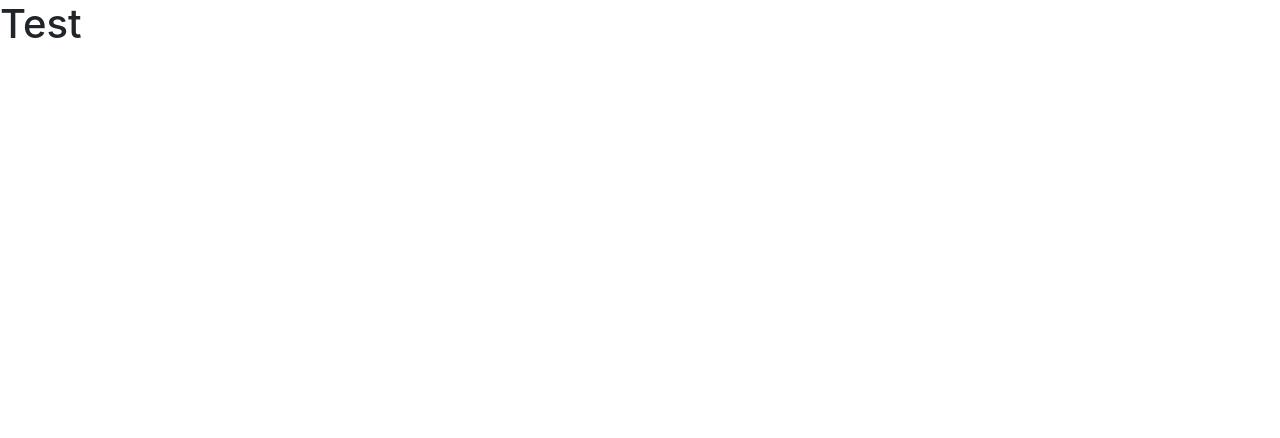
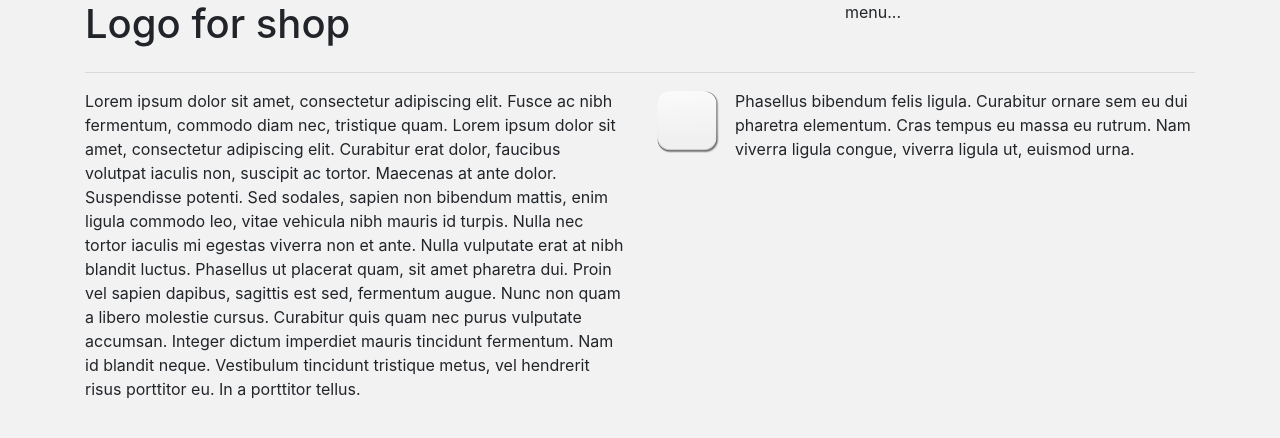
Before and after one commit to makhmudovMR/django_online_store, a Django app: page /landing/ in a window 1280 px wide. Before the commit the part shown is almost empty. Shown: the top 438 px of the page. Run offline with Django 3.2, Linux system fonts and the light colour scheme; some libraries are stand-ins or nearby versions.

Commit message:
change html files

```diff
--- a/onlinestore/landing/templates/landing/landing.html
+++ b/onlinestore/landing/templates/landing/landing.html
@@ -1,5 +1,34 @@
 {% extends "landing/wrapper.html" %}
 
 {%block body%}
-<h1>Test</h1>
+<div class="container">
+    <div class="row">
+        <div class="col">
+            <h1>Logo for shop</h1>
+        </div>
+        <div class="col">
+
+        </div>
+        <div class="col">
+            menu...
+        </div>
+    </div>
+</div>
+<div class="container">
+    <hr>
+    <div class="row">
+        <div class="col">
+            <p>Lorem ipsum dolor sit amet, consectetur adipiscing elit. Fusce ac nibh fermentum, commodo diam nec, tristique quam. Lorem ipsum dolor sit amet, consectetur adipiscing elit. Curabitur erat dolor, faucibus volutpat iaculis non, suscipit ac tortor. Maecenas at ante dolor. Suspendisse potenti. Sed sodales, sapien non bibendum mattis, enim ligula commodo leo, vitae vehicula nibh mauris id turpis. Nulla nec tortor iaculis mi egestas viverra non et ante. Nulla vulputate erat at nibh blandit luctus. Phasellus ut placerat quam, sit amet pharetra dui. Proin vel sapien dapibus, sagittis est sed, fermentum augue. Nunc non quam a libero molestie cursus. Curabitur quis quam nec purus vulputate accumsan. Integer dictum imperdiet mauris tincidunt fermentum. Nam id blandit neque. Vestibulum tincidunt tristique metus, vel hendrerit risus porttitor eu. In a porttitor tellus.</p>
+        </div>
+        <div class="col">
+            <div class="media">
+                {%load staticfiles%}
+                <img src='{% static "landing/img/icon.png"%}' alt='Generic placeholder image' class="mr-3">
+                <div class="media-body">
+                    Phasellus bibendum felis ligula. Curabitur ornare sem eu dui pharetra elementum. Cras tempus eu massa eu rutrum. Nam viverra ligula congue, viverra ligula ut, euismod urna.
+                </div>
+            </div>
+        </div>
+    </div>
+</div>
 {%endblock%}
--- a/onlinestore/landing/templates/landing/wrapper.html
+++ b/onlinestore/landing/templates/landing/wrapper.html
@@ -5,6 +5,7 @@
     <title>Title</title>
     {%load staticfiles%}
     <link rel="stylesheet" href='{%static "landing/css/bootstrap.min.css"%}' type="text/css">
+    <link rel="stylesheet" href='{%static "landing/css/main.css"%}' type="text/css">
 </head>
 <body>
 {%block body%}
```
